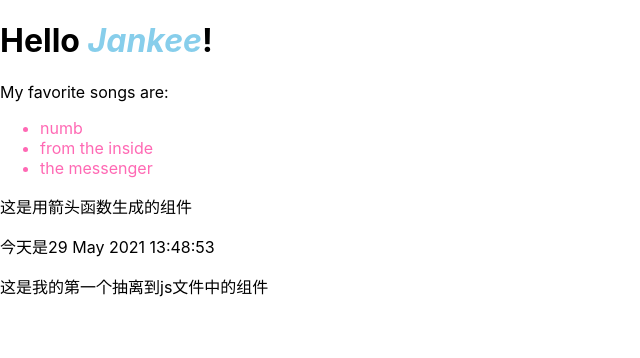
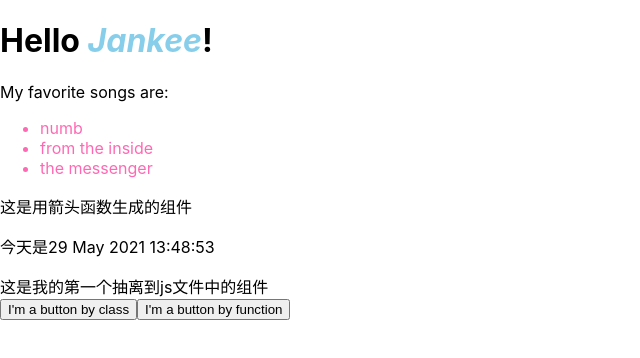
Before and after one commit to wang-zhenqi/react-beginning, a React (Create React App) app: page / in a window 1280 px wide. Shown: the top 358 px of the page, without its empty margins (0-640 px from the left). Built offline with nearby package versions, Linux system fonts and the light colour scheme.

Commit message:
Event binding, two ways, by class and by function. Notice the export

```diff
--- a/public/index.html
+++ b/public/index.html
@@ -32,6 +32,7 @@
     <div id="function-component"></div>
     <div id="today-component"></div>
     <div id="seperated-js-component"></div>
+    <div id="click-button"></div>
     <!--
       This HTML file is a template.
       If you open it directly in the browser, you will see an empty page.
--- /dev/null
+++ b/src/Event.js
@@ -0,0 +1,33 @@
+/*
+React事件绑定：
+1. 语法与DOM原生事件类似
+2. on+事件名={事件处理函数}
+3. 小驼峰命名法：onMouseEnter, onClick, onFocus...
+*/
+
+import React from "react";
+
+class EventBinding extends React.Component {
+    HandleClick = () => {
+        prompt("class button clicked")
+    }
+
+    render() {
+        return (
+            <button onClick={this.HandleClick}>I'm a button by class</button>
+        )
+    }
+}
+
+function FunctionButton() {
+    function HandleClick() {
+        prompt("function button clicked")
+    }
+
+    return(
+        <button onClick={HandleClick}>I'm a button by function</button>
+    )
+}
+
+export default EventBinding
+export {FunctionButton}
--- a/src/index.js
+++ b/src/index.js
@@ -5,6 +5,8 @@
 import React from 'react'
 import ReactDOM from 'react-dom'
 import Hello from "./Hello";
+import EventBinding from "./Event";
+import {FunctionButton} from "./Event";
 
 /*
  * 导入css文件，设置样式
@@ -131,3 +133,10 @@ ReactDOM.render(title, document.getElementById('root'))
 ReactDOM.render(<FunctionComponent/>, document.getElementById('function-component'))
 ReactDOM.render(<Today/>, document.getElementById('today-component'))
 ReactDOM.render(<Hello/>, document.getElementById('seperated-js-component'))
+ReactDOM.render(
+    <div>
+        <EventBinding/>
+        <FunctionButton/>
+    </div>,
+    document.getElementById('click-button')
+)
```
